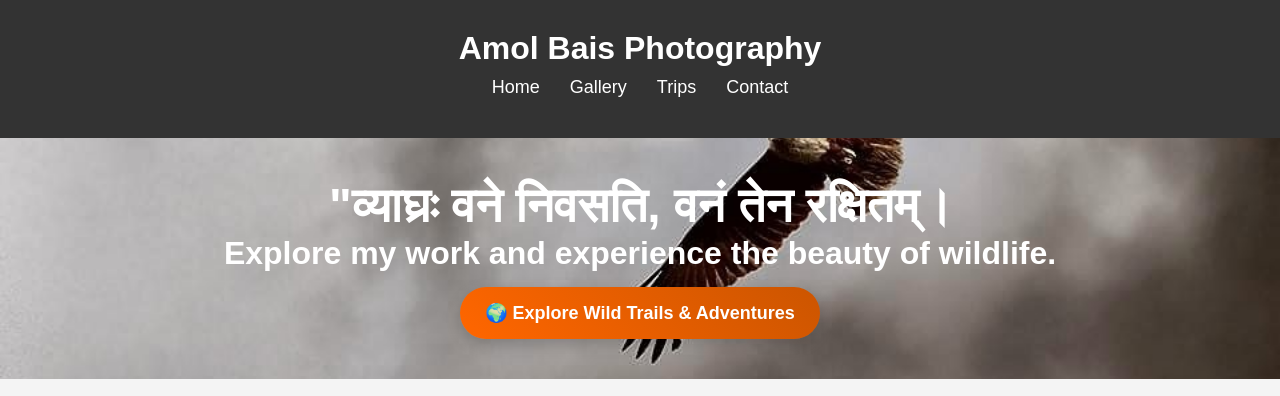
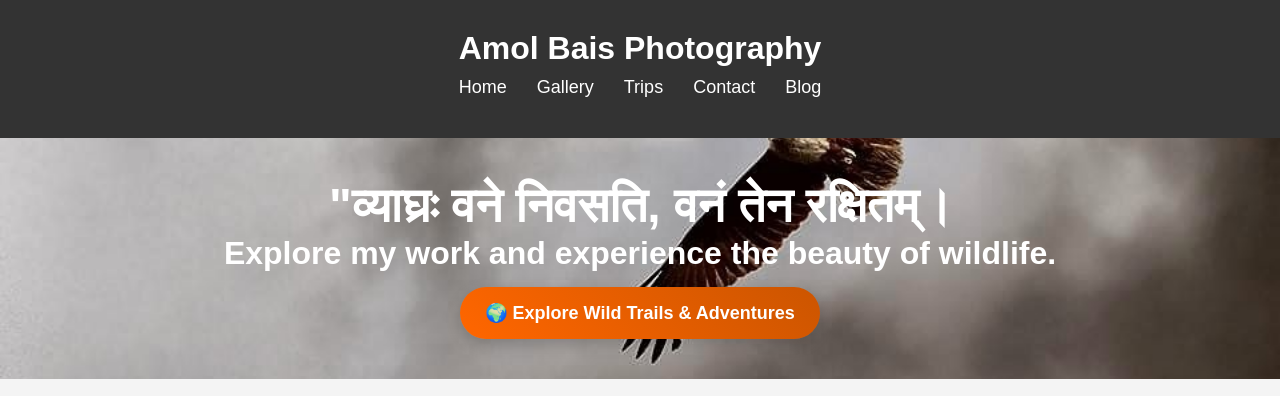
Before and after one commit to amolbais-coder/wildlife-portfolio, a plain HTML site: page index.html in a window 1280 px wide. Shown: the top 396 px of the page. Drawn offline with Linux system fonts and the light colour scheme.

Commit message:
Update index.html

```diff
--- a/index.html
+++ b/index.html
@@ -18,6 +18,7 @@
                 <li><a href="#gallery">Gallery</a></li>
                 <li><a href="#trips">Trips</a></li>
                 <li><a href="#contact">Contact</a></li>
+                <li><a href="#blog">Blog</a></li>
             </ul>
         </nav>
     </header>
```
